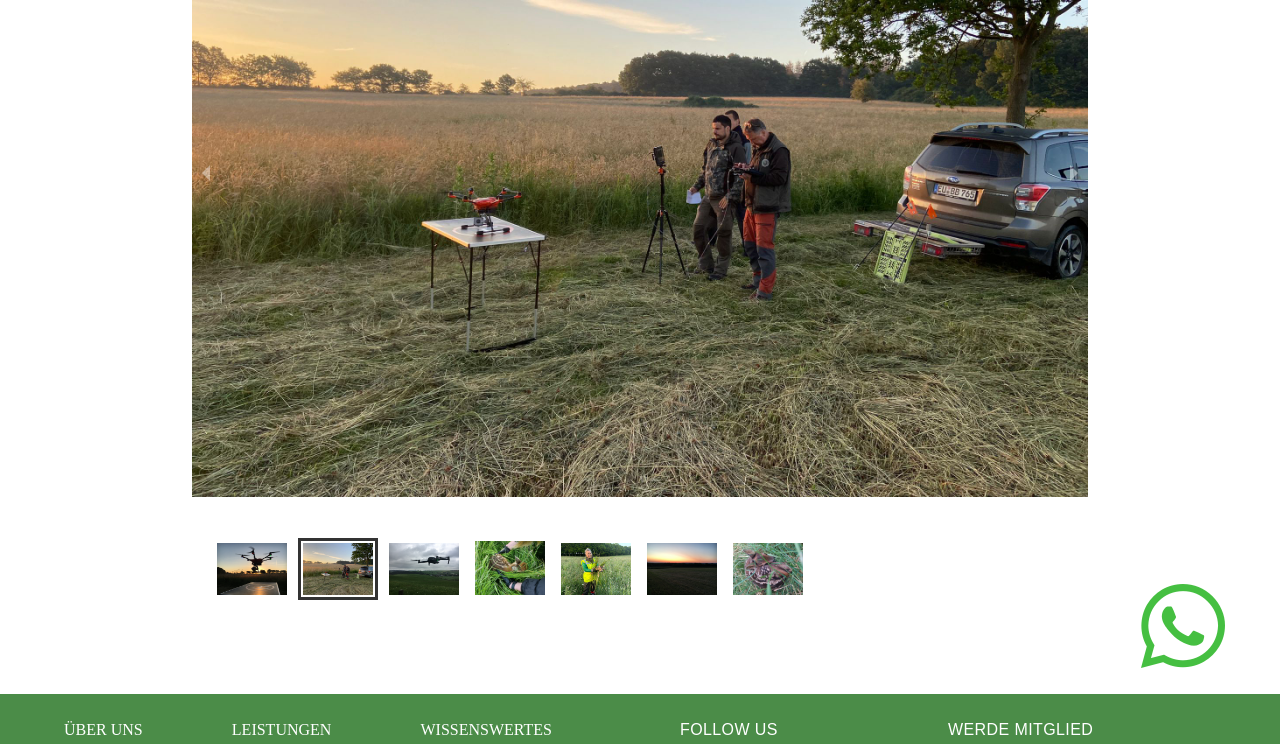
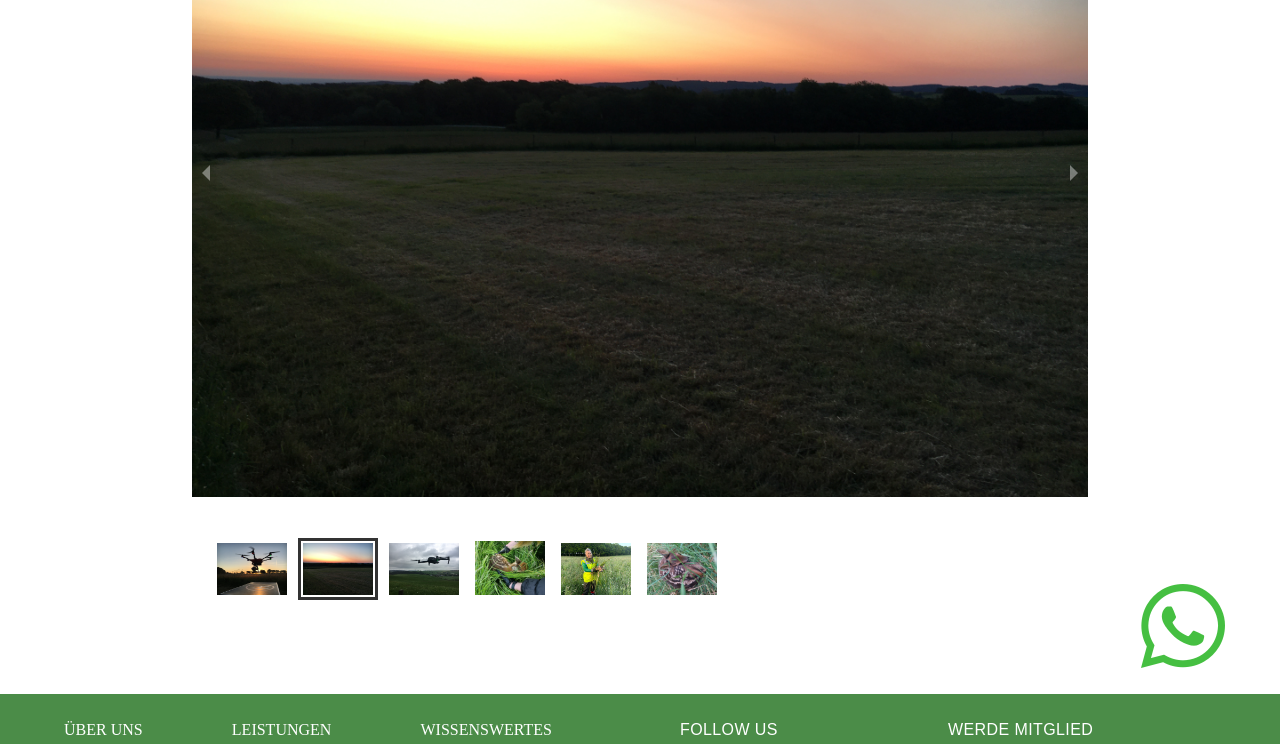
Before and after one commit to Anjacodes/Kitzrettung_UI, a React (Vite) app: page /galerie in a window 1280 px wide. Shown: the part 623-1367 px from the top of the page. Built offline with nearby package versions, Linux system fonts and the light colour scheme; a web font is replaced by a local one.

Commit message:
Import Images For Image Carousel

```diff
--- a/src/components/Info/Galerie/GalerieContent.jsx
+++ b/src/components/Info/Galerie/GalerieContent.jsx
@@ -1,7 +1,14 @@
 // #build a reactive image Carousel
 import React from 'react';
-import { Carousel, CarouselWrapper } from 'react-responsive-carousel'
+import { Carousel } from 'react-responsive-carousel'
 import "react-responsive-carousel/lib/styles/carousel.min.css";
+import Drohne from "/src/assets/Drohne_Flug.jpg";
+import Sonnenaufgang from "/src/assets/Sonnenaufgang.jpg";
+import Drohne_fliegt from "/src/assets/Drohne_fliegt.jpg";
+import Rehkitz_aufheben from "/src/assets/Rehkitz_aufheben.jpg";
+import Rehkitz_tragen from "/src/assets/Rehkitz_tragen.jpg";
+import RehkitzII from "/src/assets/Rehkitz_II.jpg";
+
 
 const GalerieContent = () => {
     return (
@@ -16,25 +23,22 @@ const GalerieContent = () => {
                 showIndicators={false}
                 interval={4000}>
                 <div>
-                    <img src="/src/assets/Drohne_Flug.jpg" alt="galerie" />
+                    <img src={Drohne} alt="galerie" />
                 </div>
                 <div>
-                    <img src="/src/assets/BeiSonnenaufgang.jpg" alt="galerie" />
+                    <img src={Sonnenaufgang} alt="galerie" />
                 </div>
                 <div>
-                    <img src="/src/assets/Drohne_fliegt.JPG" alt="galerie" />
+                    <img src={Drohne_fliegt} alt="galerie" />
                 </div>
                 <div>
-                    <img src="/src/assets/Rehkitz_aufheben.jpg" alt="galerie" />
+                    <img src={Rehkitz_aufheben} alt="galerie" />
                 </div>
                 <div>
-                    <img src="/src/assets/Rehkitz_tragen.jpg" alt="galerie" />
+                    <img src={Rehkitz_tragen} alt="galerie" />
                 </div>
                 <div>
-                    <img src="/src/assets/Sonnenaufgang.JPG" alt="galerie" />
-                </div>
-                <div>
-                    <img src="/src/assets/Rehkitz_II.JPG" alt="galerie" />
+                    <img src={RehkitzII} alt="galerie" />
                 </div>
             </Carousel>
           </div>
--- a/src/components/Main/blogPosts.jsx
+++ b/src/components/Main/blogPosts.jsx
@@ -1,5 +1,4 @@
 import artikel from '/src/assets/Wochenspiegel.png';
-// ../../assets/Wochenspiegel.pdf
 
 const posts = [
   {
```
